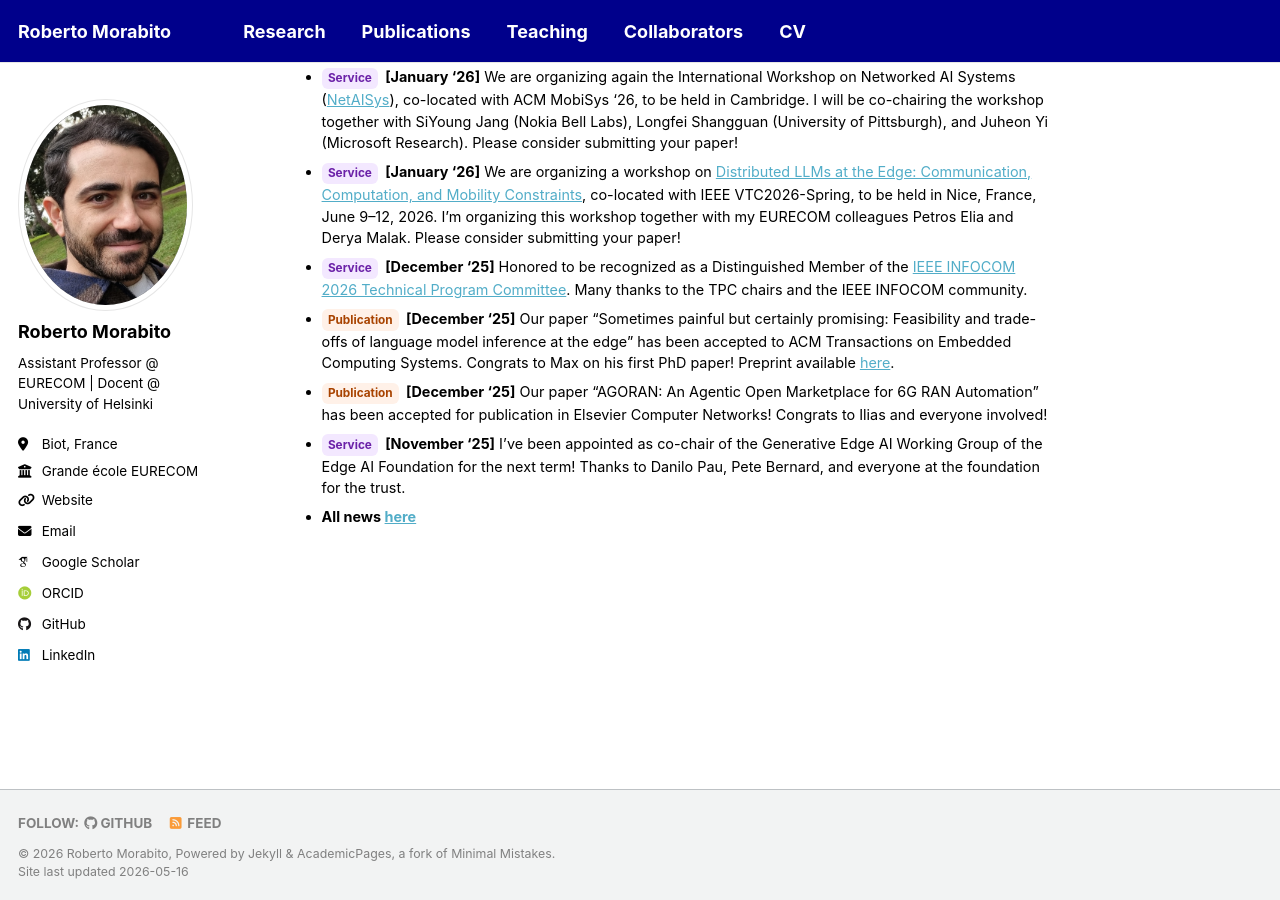
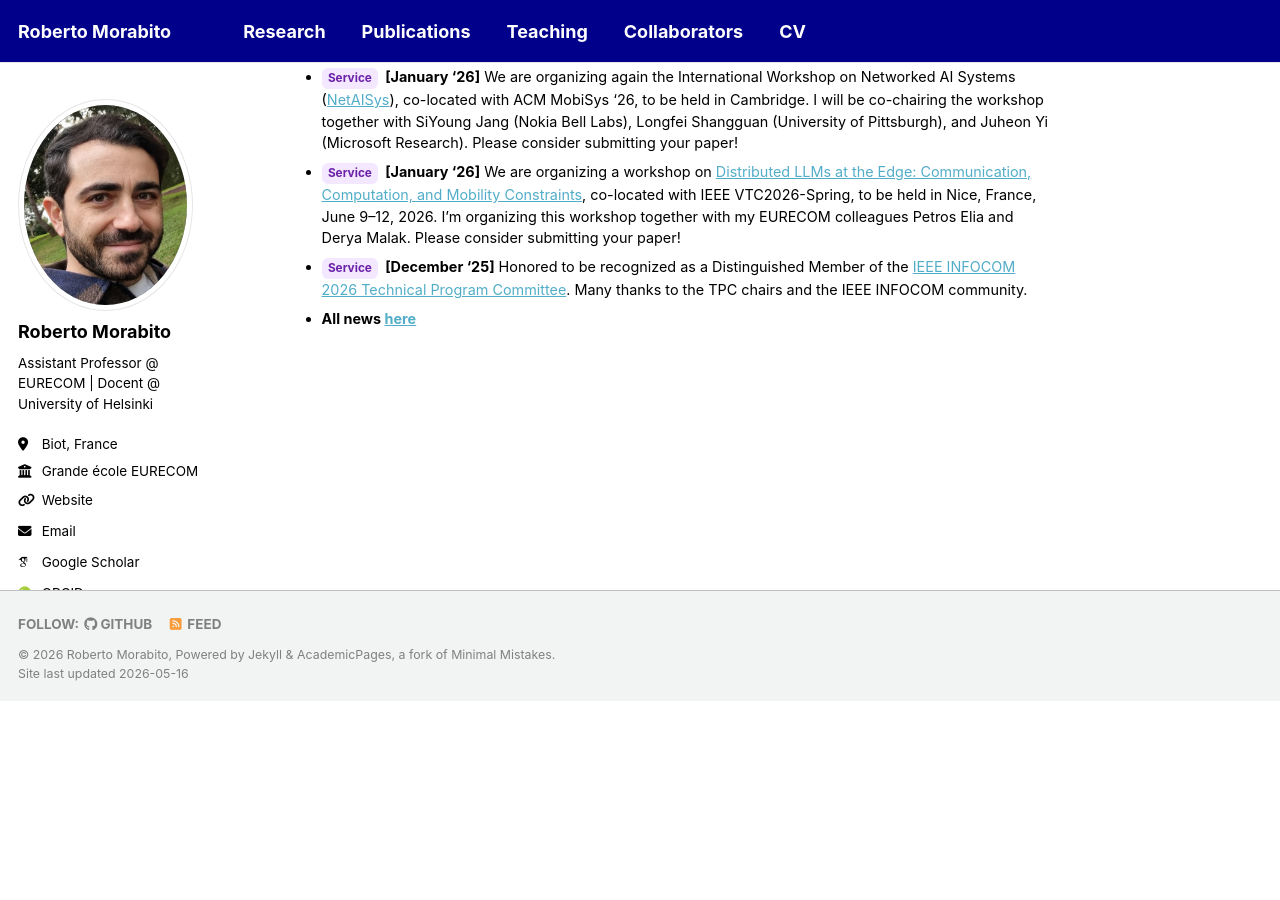
Before and after one commit to robertmora/robertmora.github.io, a Jekyll site: the page built from _pages/about.md, in a window 1280 px wide and 900 px high, scrolled down 1576 px. Built offline with Jekyll 4.4.1, drawn with Linux system fonts in a browser that asks for light colours; some web fonts are replaced; a script that is not in the unit is left out; after the commit the page ends 2277 px from its top, so only the background shows below that.

Commit message:
Update about.md

```diff
--- a/_pages/about.md
+++ b/_pages/about.md
@@ -33,7 +33,4 @@ News
 - [Service](){:.tag .tag--service} **[January '26]** We are organizing again the International Workshop on Networked AI Systems ([NetAISys](https://netaisys.github.io/){:target="_blank"}), co-located with ACM MobiSys '26, to be held in Cambridge. I will be co-chairing the workshop together with SiYoung Jang (Nokia Bell Labs), Longfei Shangguan (University of Pittsburgh), and Juheon Yi (Microsoft Research). Please consider submitting your paper!
 - [Service](){:.tag .tag--service} **[January '26]** We are organizing a workshop on [Distributed LLMs at the Edge: Communication, Computation, and Mobility Constraints](https://events.vtsociety.org/vtc2026-spring/conference-sessions/workshops-currently-available/w23-distributed-llms-at-the-edge-communication-computation-and-mobility-constraints/){:target="_blank"}, co-located with IEEE VTC2026-Spring, to be held in Nice, France, June 9–12, 2026. I’m organizing this workshop together with my EURECOM colleagues Petros Elia and Derya Malak. Please consider submitting your paper!
 - [Service](){:.tag .tag--service} **[December '25]** Honored to be recognized as a Distinguished Member of the [IEEE INFOCOM 2026 Technical Program Committee](https://infocom2026.ieee-infocom.org/committees){:target="_blank"}. Many thanks to the TPC chairs and the IEEE INFOCOM community.
-- [Publication](){:.tag .tag--pub} **[December '25]** Our paper "Sometimes painful but certainly promising: Feasibility and trade-offs of language model inference at the edge" has been accepted to ACM Transactions on Embedded Computing Systems. Congrats to Max on his first PhD paper! Preprint available [here](https://arxiv.org/pdf/2503.09114){:target="_blank"}.
-- [Publication](){:.tag .tag--pub} **[December '25]** Our paper "AGORAN: An Agentic Open Marketplace for 6G RAN Automation" has been accepted for publication in Elsevier Computer Networks! Congrats to Ilias and everyone involved!
-- [Service](){:.tag .tag--service} **[November '25]** I've been appointed as co-chair of the Generative Edge AI Working Group of the Edge AI Foundation for the next term! Thanks to Danilo Pau, Pete Bernard, and everyone at the foundation for the trust.
 - **All news [here](https://robertmora.github.io/news/){:target="_blank"}**
```
